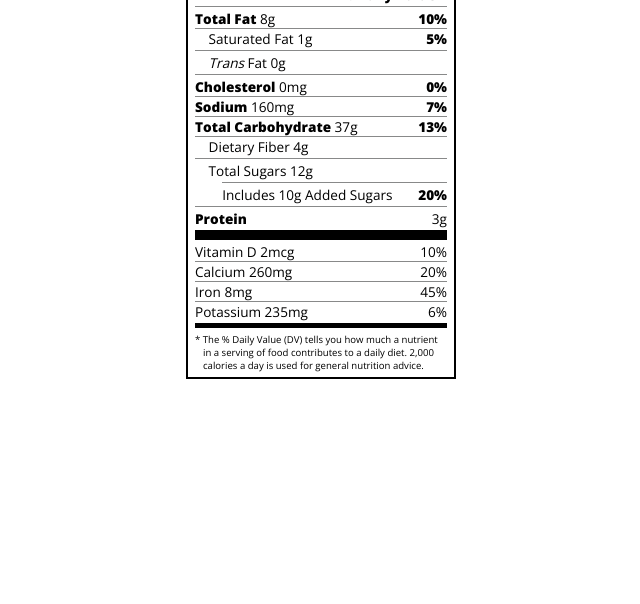
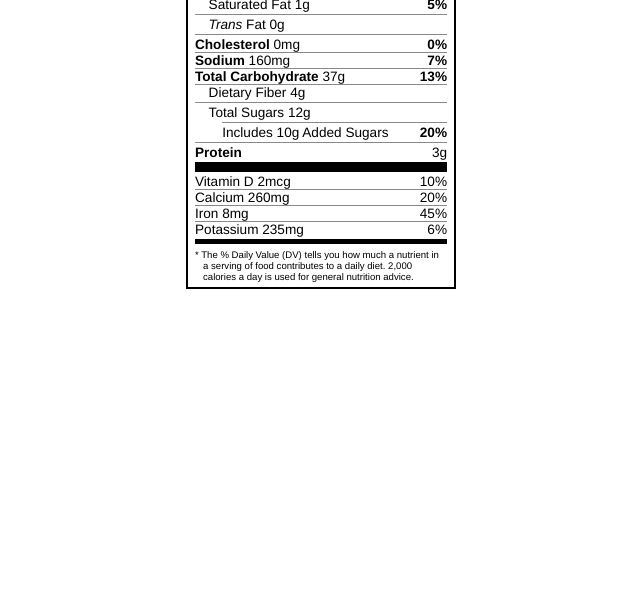
Before and after one commit to MadridistaPL/nutrition-label, a plain HTML site: page index.html in a window 1280 px wide. Shown: the part 196-800 px from the top of the page, without its empty margins (319-959 px from the left). Drawn offline with nearby package versions, Linux system fonts and the light colour scheme.

Commit message:
Update style.css

```diff
--- a/css/style.css
+++ b/css/style.css
@@ -7,7 +7,7 @@ html {
 }
 
 body {
-  font-family: "Open Sans", sans-serif;
+  font-family: Helvetica, sans-serif;
 }
 .label {
   border: 2px solid black;
```
